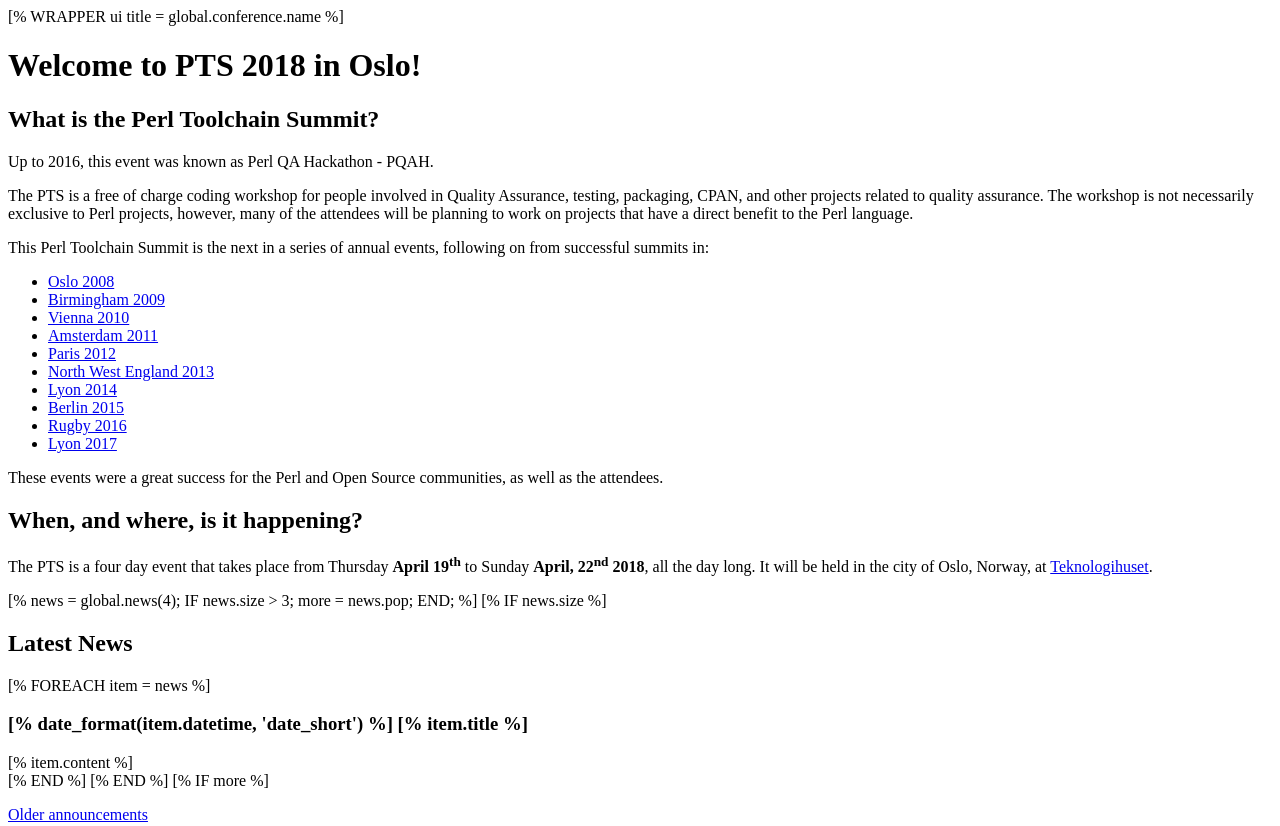
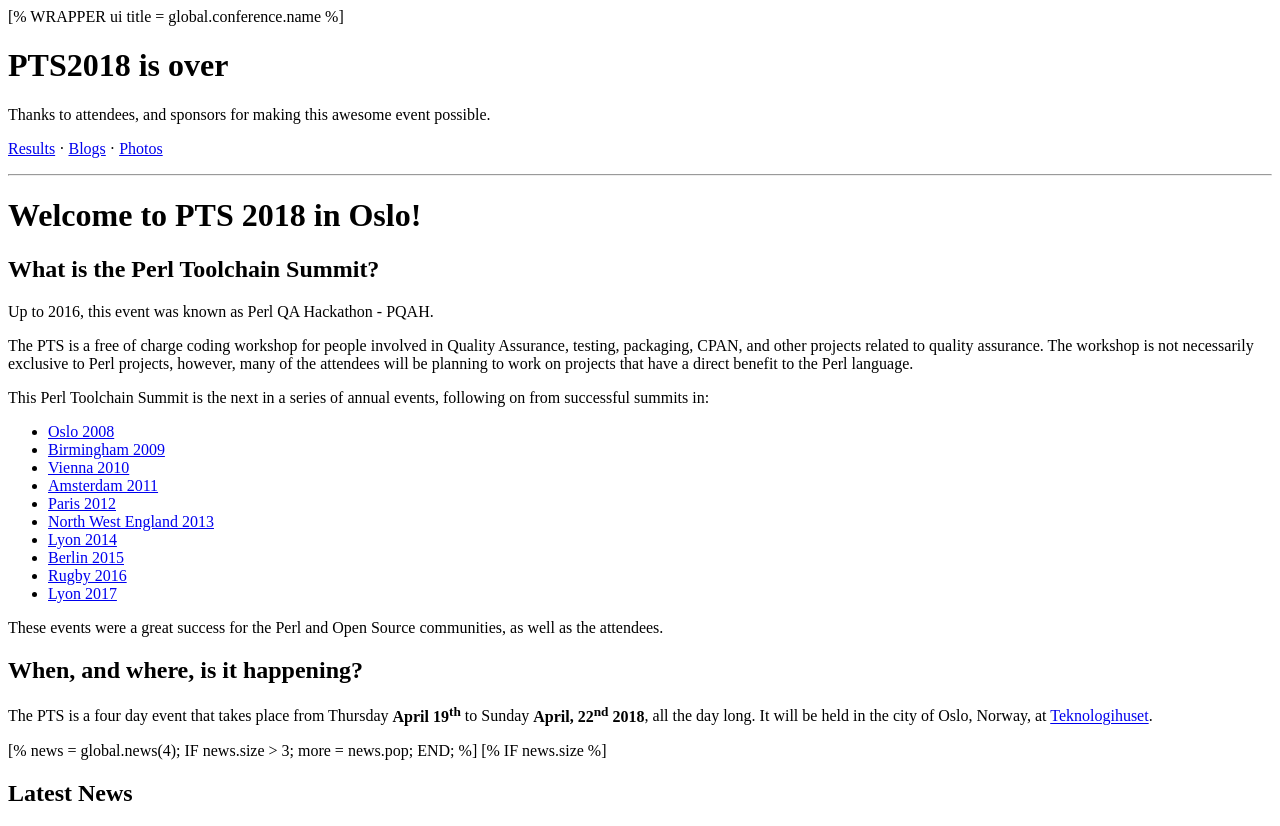
Before and after one commit to Act-Conferences/pts2018, a plain HTML site: page actdocs/static/index.html in a window 1280 px wide. Shown: the top 826 px of the page. Drawn offline with Linux system fonts and the light colour scheme.

Commit message:
added blurb about pts2018 being over with links to results, blogs, photos

```diff
--- a/actdocs/static/index.html
+++ b/actdocs/static/index.html
@@ -1,4 +1,12 @@
 [% WRAPPER ui title = global.conference.name %]
+
+<div>
+    <h1>PTS2018 is over</h1>
+    <p>Thanks to attendees, and sponsors for making this awesome event possible.</p>
+    <p><a href="/pts2018/wiki?node=Results">Results</a> &middot;  <a href="/pts2018/wiki?node=Blogs">Blogs</a> &middot; <a href="/pts2018/wiki?node=Photos">Photos</a></p>
+</div>
+
+<hr>
 
 <h1>Welcome to PTS 2018 in Oslo!</h1>
 
```
